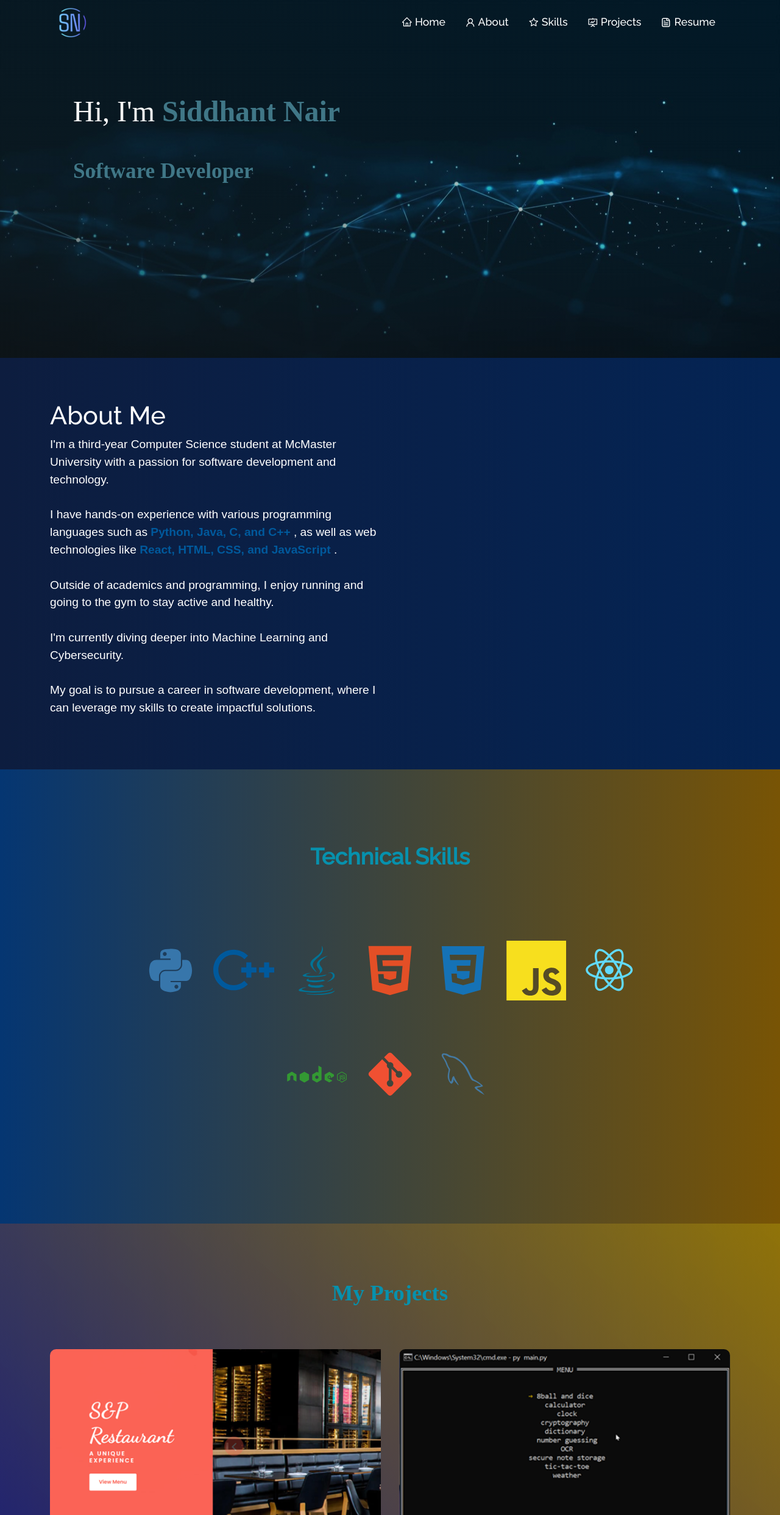
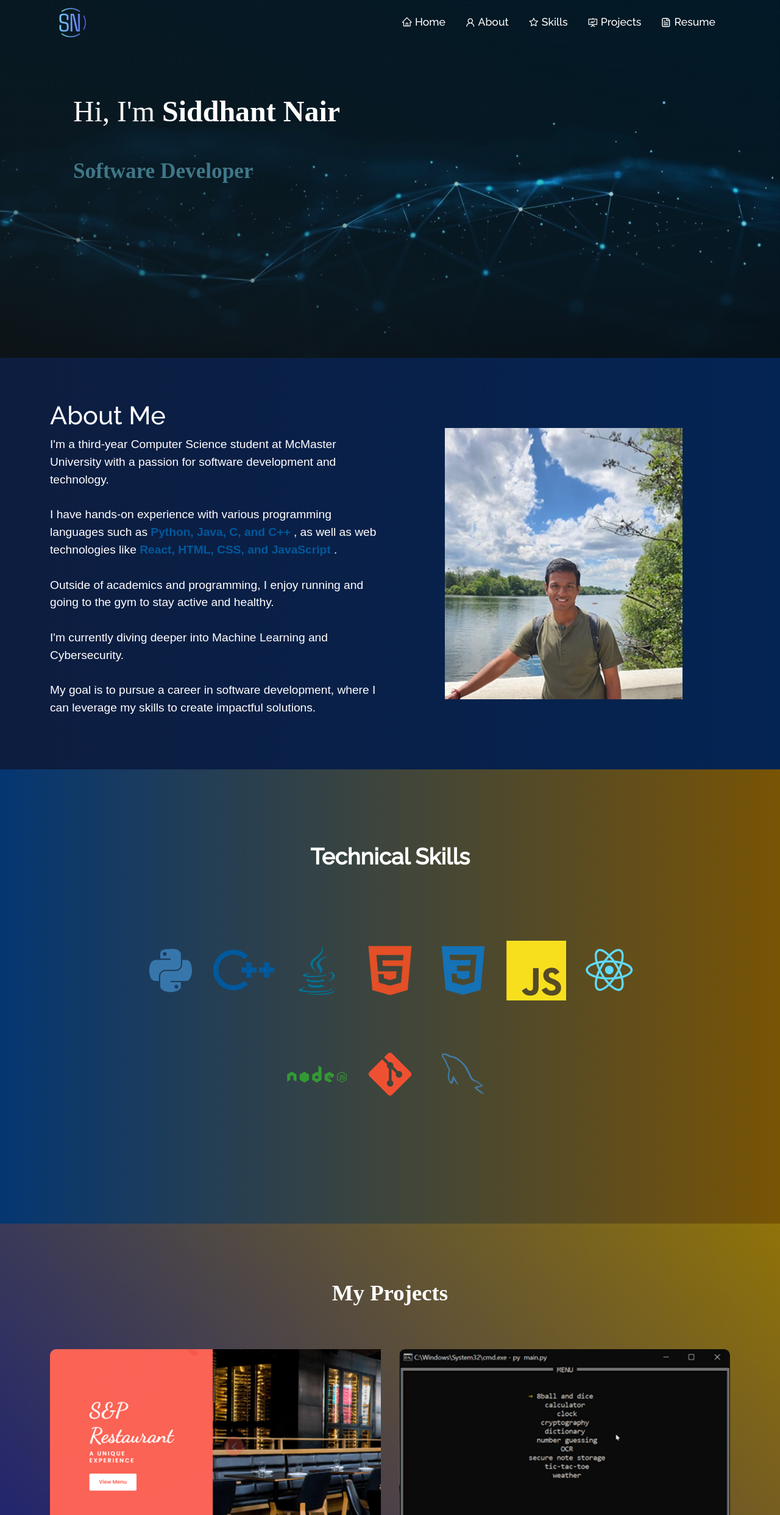
Before and after one commit to therealsid19/therealsid19.github.io, a React (Create React App) app: page / in a window 1280 px wide. Shown: the top 2485 px of the page at 61% size. Built offline with nearby package versions, Linux system fonts and the light colour scheme.

Commit message:
Final changes

```diff
--- a/src/components/Home/About.js
+++ b/src/components/Home/About.js
@@ -1,6 +1,7 @@
 import React from "react";
 import { Container, Row, Col } from "react-bootstrap";
 import { useInView } from 'react-intersection-observer';
+import pic from "../../Assets/about-pic.jpeg"
 
 
 function About() {
@@ -40,7 +41,9 @@ function About() {
               </p>
             </div>
           </Col>
-
+          <Col md={6}>
+            <img src = {pic} className={`home-about-description fade-in ${inView ? 'visible' : ''}`} ref={ref}/>
+          </Col>
         </Row>
       </Container>
     </Container>
--- a/src/components/Projects/Projects.js
+++ b/src/components/Projects/Projects.js
@@ -44,14 +44,14 @@ function Projects() {
           <ProjectCard
             imgPath={SP}
             title="S&P Restaurant Management System"
-            description="Developed a comprehensive Restaurant Management System to streamline and optimize restaurant operations, efficiently handling over 1000 daily transactions. This project leveraged Python for backend logic, Kivy for the graphical user interface, and SQL for database management, resulting in a robust and scalable solution capable of meeting the high demands of a busy restaurant environment."
+            description="Developed a comprehensive Restaurant Management System to streamline and optimize restaurant operations, efficiently handling over 1000 daily transactions. This project used Python (Kivy) for backend logic along with JSON and SQL for database management."
             ghLink="https://github.com/PalD777/SP_RestaurantManagementSystem"
             customClass="large-image" // Apply the custom class here
           />
           <ProjectCard
             imgPath={Cmd}
             title="Command Menu System"
-            description="Developed a responsive command-line user interface (CLI) using the curses library in Python. Key features in the CLI included a weather app that fetched and displayed real-time weather updates, an optical character recognition (OCR) app for converting images of text into editable text, a clock app that provided an accurate time display, and a cryptography app that offered various encryption and decryption functionalities."
+            description="Developed a responsive command-line interface (CLI) and the key features included weather and clock that fetched and displayed real-time weather updates and the current time, an optical character recognition (OCR) for converting images of text into editable text, and cryptography that offered various encryption and decryption functionalities."
             ghLink="https://github.com/PalD777/CmdMenuSuite?tab=readme-ov-file"
           />
 
--- a/src/style.css
+++ b/src/style.css
@@ -11,7 +11,7 @@ html {
     rgba(19, 23, 24, 0.644)
   );
 
-  --imp-text-color: #0791ad;
+  --imp-text-color: #ffffff;
 }
 
 
@@ -199,7 +199,7 @@ button:focus {
 }
 
 .main-name {
-  color: #407787;
+  color: #ffffff;
 
 }
 
@@ -544,7 +544,7 @@ button:focus {
 }
 
 .skill-title{
-  color:#0791ad
+  color:#ffffff
 }
 .tech-icons {
   display: flex;
```
Also changed, not shown: src/Assets/Projects/web-logo.png, src/Assets/about-pic.jpeg (added).
